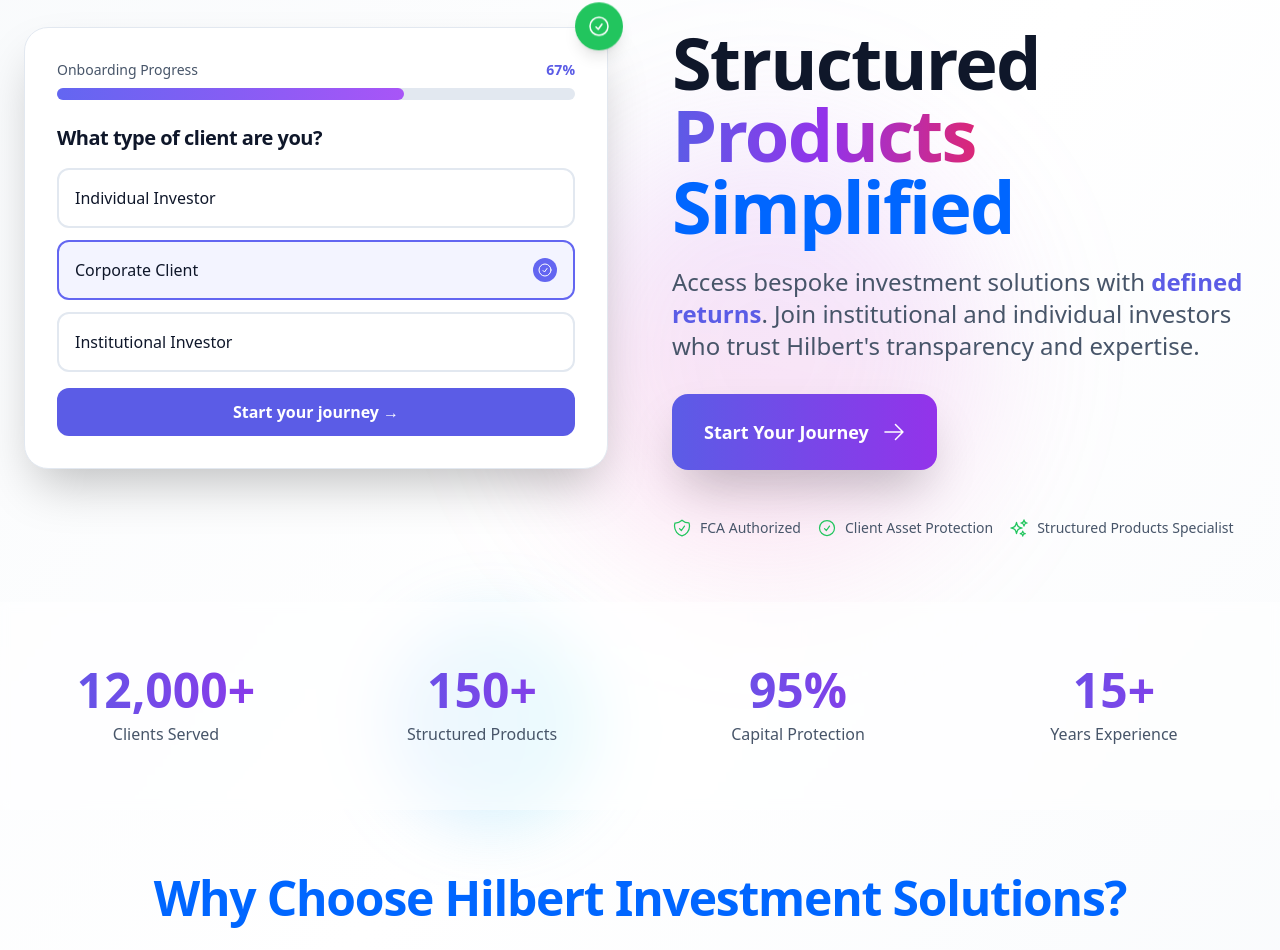
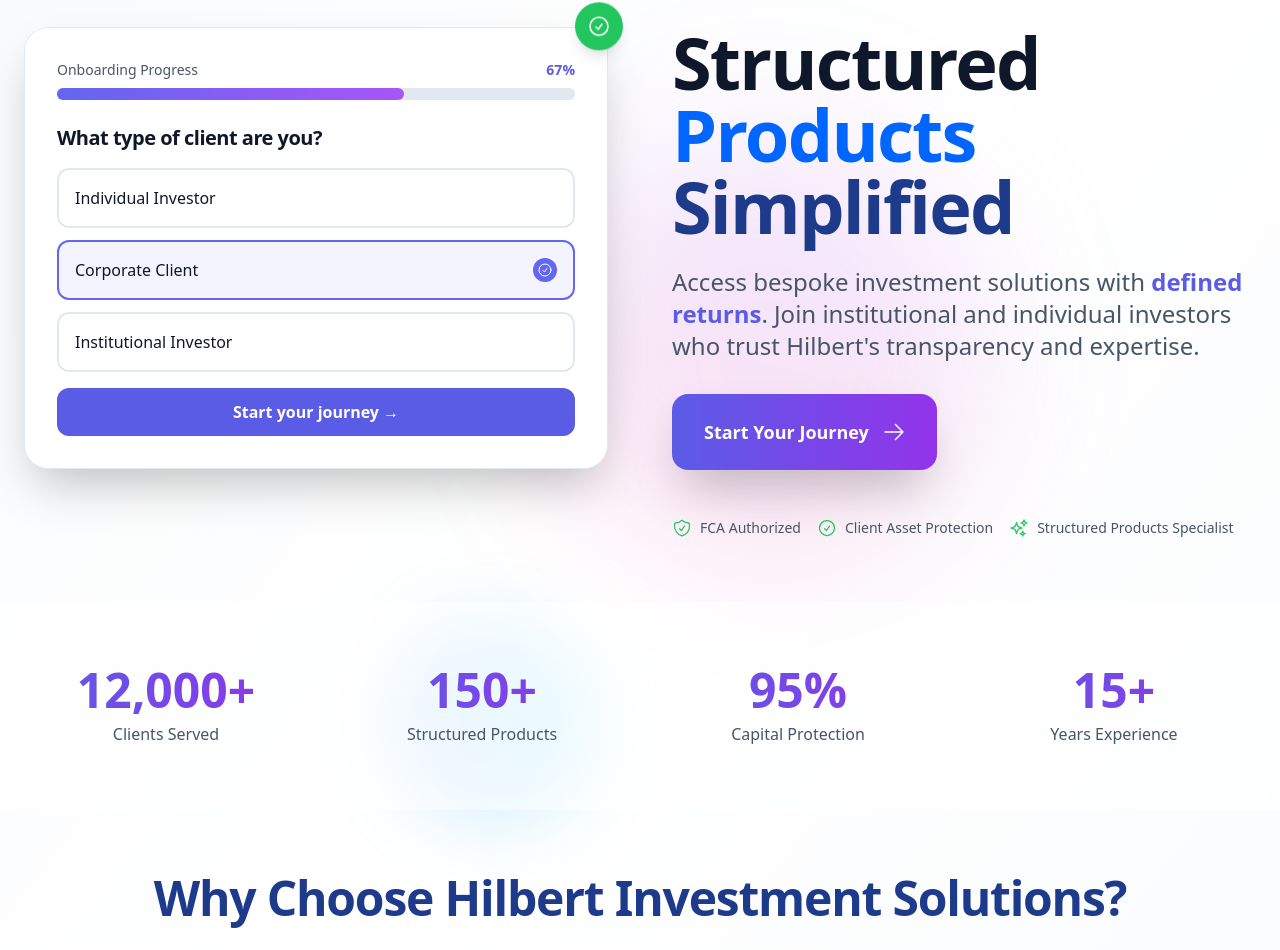
Before and after one commit to sarderiftekhar/onboarding-demo, a Next.js app: page / in a window 1280 px wide. Shown: the part 254-1204 px from the top of the page. Built offline with nearby package versions, Linux system fonts and the light colour scheme.

Commit message:
more color change

```diff
--- a/components/EnhancedWelcomePage.tsx
+++ b/components/EnhancedWelcomePage.tsx
@@ -1,7 +1,7 @@
 'use client'
 
-import { useState, useEffect } from 'react'
-import { motion, useScroll, useTransform } from 'framer-motion'
+import { useState, useEffect, useRef } from 'react'
+import { motion, useScroll, useTransform, useInView } from 'framer-motion'
 import { useSpring, animated, config } from '@react-spring/web'
 import CountUp from 'react-countup'
 import {
@@ -80,6 +80,14 @@
   const [isLoaded, setIsLoaded] = useState(false)
   const [currentTestimonial, setCurrentTestimonial] = useState(0)
 
+  // Refs for scroll-triggered animations
+  const statsRef = useRef(null)
+  const featuresRef = useRef(null)
+
+  // InView hooks for scroll animations
+  const isStatsInView = useInView(statsRef, { once: true, margin: "-100px" })
+  const isFeaturesInView = useInView(featuresRef, { once: true, margin: "-100px" })
+
   useEffect(() => {
     setIsLoaded(true)
 
@@ -99,12 +107,6 @@
     delay: 200,
   })
 
-  const statsSpring = useSpring({
-    opacity: isLoaded ? 1 : 0,
-    transform: isLoaded ? 'scale(1)' : 'scale(0.8)',
-    config: config.wobbly,
-    delay: 800,
-  })
 
   return (
     <div className="min-h-screen bg-gradient-to-br from-gray-50 via-white to-gray-50 relative overflow-hidden">
@@ -286,9 +288,9 @@
                 >
                   <h1 className="text-5xl lg:text-7xl font-bold text-gray-900 leading-tight">
                     Structured
-                    <span className="bg-gradient-to-r from-primary-600 via-purple-600 to-pink-600 bg-clip-text text-transparent"> Products</span>
+                    <span style={{ color: '#0066FF' }}> Products</span>
                     <br />
-                    <span style={{ color: '#0066FF' }}>Simplified</span>
+                    <span style={{ color: '#1E3A8A' }}>Simplified</span>
                   </h1>
 
                   <p className="text-xl lg:text-2xl text-gray-600 leading-relaxed max-w-2xl">
@@ -352,25 +354,38 @@
         </section>
 
         {/* Stats Section */}
-        <animated.section style={statsSpring} className="px-6 py-16 bg-white/50 backdrop-blur-sm">
+        <motion.section
+          ref={statsRef}
+          initial={{ opacity: 0, y: 50 }}
+          animate={isStatsInView ? { opacity: 1, y: 0 } : { opacity: 0, y: 50 }}
+          transition={{ duration: 0.8, ease: "easeOut" }}
+          className="px-6 py-16 bg-white/50 backdrop-blur-sm"
+        >
           <div className="max-w-7xl mx-auto">
             <div className="grid grid-cols-2 lg:grid-cols-4 gap-8">
               {stats.map((stat, index) => (
                 <motion.div
                   key={stat.label}
-                  initial={{ opacity: 0, y: 20 }}
-                  animate={{ opacity: 1, y: 0 }}
-                  transition={{ delay: 1.2 + index * 0.1 }}
+                  initial={{ opacity: 0, y: 30, scale: 0.9 }}
+                  animate={isStatsInView ? { opacity: 1, y: 0, scale: 1 } : { opacity: 0, y: 30, scale: 0.9 }}
+                  transition={{
+                    duration: 0.6,
+                    delay: isStatsInView ? index * 0.1 : 0,
+                    ease: "easeOut"
+                  }}
                   className="text-center"
                 >
                   <div className="text-4xl lg:text-5xl font-bold bg-gradient-to-r from-primary-600 to-purple-600 bg-clip-text text-transparent mb-2">
                     {stat.prefix}
-                    <CountUp
-                      end={stat.value}
-                      duration={2.5}
-                      delay={1.5}
-                      decimals={stat.decimals || 0}
-                    />
+                    {isStatsInView && (
+                      <CountUp
+                        start={0}
+                        end={stat.value}
+                        duration={2.5}
+                        delay={index * 0.1}
+                        decimals={stat.decimals || 0}
+                      />
+                    )}
                     {stat.suffix}
                   </div>
                   <div className="text-gray-600 font-medium">{stat.label}</div>
@@ -378,18 +393,24 @@
               ))}
             </div>
           </div>
-        </animated.section>
+        </motion.section>
 
         {/* Features Grid */}
-        <section className="px-6 py-16">
+        <motion.section
+          ref={featuresRef}
+          initial={{ opacity: 0 }}
+          animate={isFeaturesInView ? { opacity: 1 } : { opacity: 0 }}
+          transition={{ duration: 0.6 }}
+          className="px-6 py-16"
+        >
           <div className="max-w-7xl mx-auto">
             <motion.div
-              initial={{ opacity: 0, y: 30 }}
-              animate={{ opacity: 1, y: 0 }}
-              transition={{ delay: 0.8 }}
+              initial={{ opacity: 0, y: 40 }}
+              animate={isFeaturesInView ? { opacity: 1, y: 0 } : { opacity: 0, y: 40 }}
+              transition={{ duration: 0.8, delay: 0.2 }}
               className="text-center mb-16"
             >
-              <h2 className="text-4xl lg:text-5xl font-bold mb-6" style={{ color: '#0066FF' }}>
+              <h2 className="text-4xl lg:text-5xl font-bold mb-6" style={{ color: '#1E3A8A' }}>
                 Why Choose Hilbert Investment Solutions?
               </h2>
               <p className="text-xl text-gray-600 max-w-3xl mx-auto">
@@ -403,15 +424,35 @@
                 return (
                   <motion.div
                     key={feature.title}
-                    initial={{ opacity: 0, y: 30 }}
-                    animate={{ opacity: 1, y: 0 }}
-                    transition={{ delay: 1 + index * 0.1 }}
+                    initial={{ opacity: 0, y: 50, scale: 0.9 }}
+                    animate={isFeaturesInView ?
+                      { opacity: 1, y: 0, scale: 1 } :
+                      { opacity: 0, y: 50, scale: 0.9 }
+                    }
+                    transition={{
+                      duration: 0.6,
+                      delay: isFeaturesInView ? 0.4 + index * 0.1 : 0,
+                      ease: "easeOut"
+                    }}
                     whileHover={{ y: -10, scale: 1.02 }}
                     className="bg-white rounded-2xl p-8 shadow-lg hover:shadow-xl transition-all duration-300 border border-gray-100"
                   >
-                    <div className={`w-16 h-16 rounded-2xl bg-gradient-to-r ${feature.color} flex items-center justify-center mb-6`}>
+                    <motion.div
+                      initial={{ scale: 0, rotate: -90 }}
+                      animate={isFeaturesInView ?
+                        { scale: 1, rotate: 0 } :
+                        { scale: 0, rotate: -90 }
+                      }
+                      transition={{
+                        duration: 0.5,
+                        delay: isFeaturesInView ? 0.6 + index * 0.1 : 0,
+                        type: "spring",
+                        stiffness: 200
+                      }}
+                      className={`w-16 h-16 rounded-2xl bg-gradient-to-r ${feature.color} flex items-center justify-center mb-6`}
+                    >
                       <Icon className="w-8 h-8 text-white" />
-                    </div>
+                    </motion.div>
                     <h3 className="text-xl font-bold text-gray-900 mb-3">
                       {feature.title}
                     </h3>
@@ -423,7 +464,7 @@
               })}
             </div>
           </div>
-        </section>
+        </motion.section>
       </div>
     </div>
   )
```
